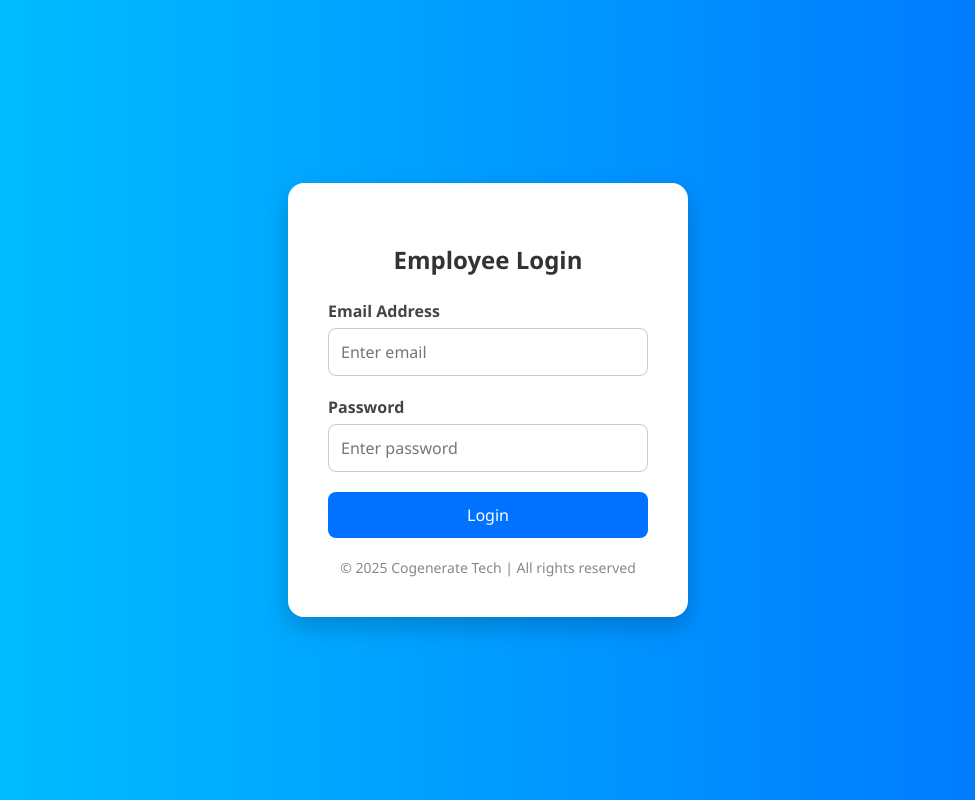
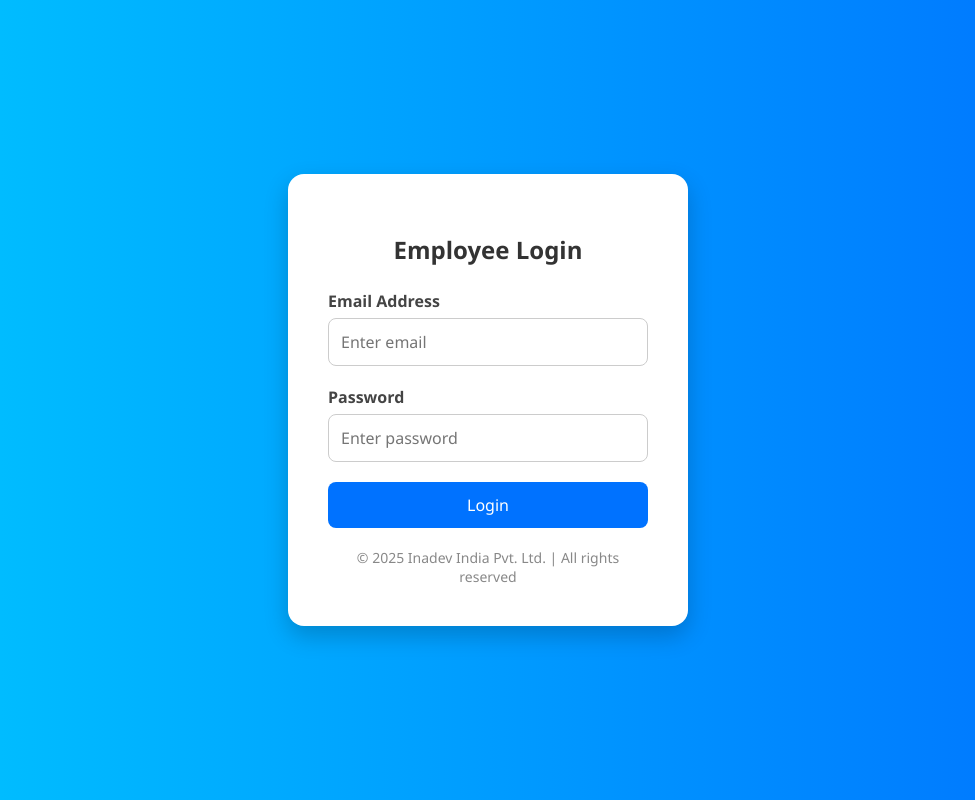
Before and after one commit to Tanmoy91/kubernetes, a PHP site: page /login.php in a window 1280 px wide. Shown: the whole page, without its empty margins (152-1127 px from the left). Run offline with PHP 8.4, Linux system fonts and the light colour scheme.

Commit message:
Update login.php

```diff
--- a/login.php
+++ b/login.php
@@ -1,4 +1,4 @@
-<?php
+ <?php
 $error = $_GET['error'] ?? '';
 ?>
 <!DOCTYPE html>
@@ -109,7 +109,7 @@ $error = $_GET['error'] ?? '';
         <button type="submit">Login</button>
     </form>
 
-    <div class="footer">© <?= date("Y") ?> Cogenerate Tech | All rights reserved</div>
+    <div class="footer">© <?= date("Y") ?> Inadev India Pvt. Ltd. | All rights reserved</div>
 </div>
 
 </body>
```
